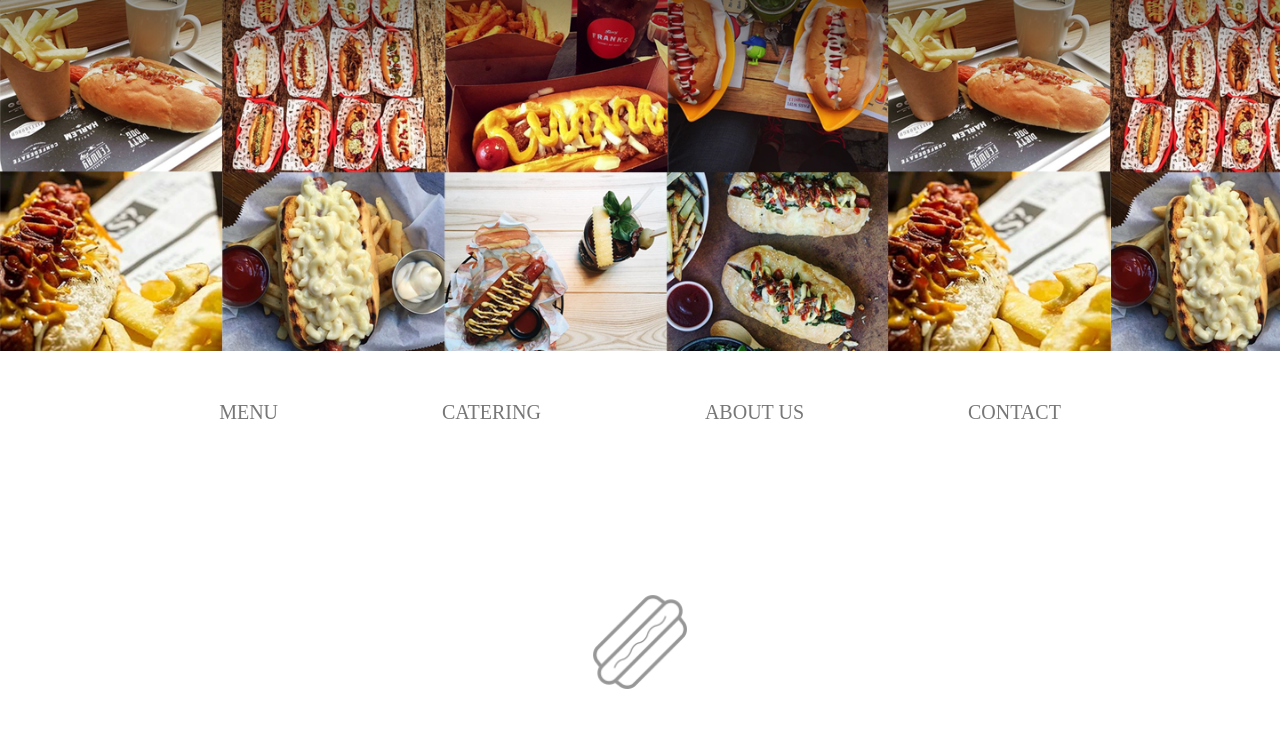
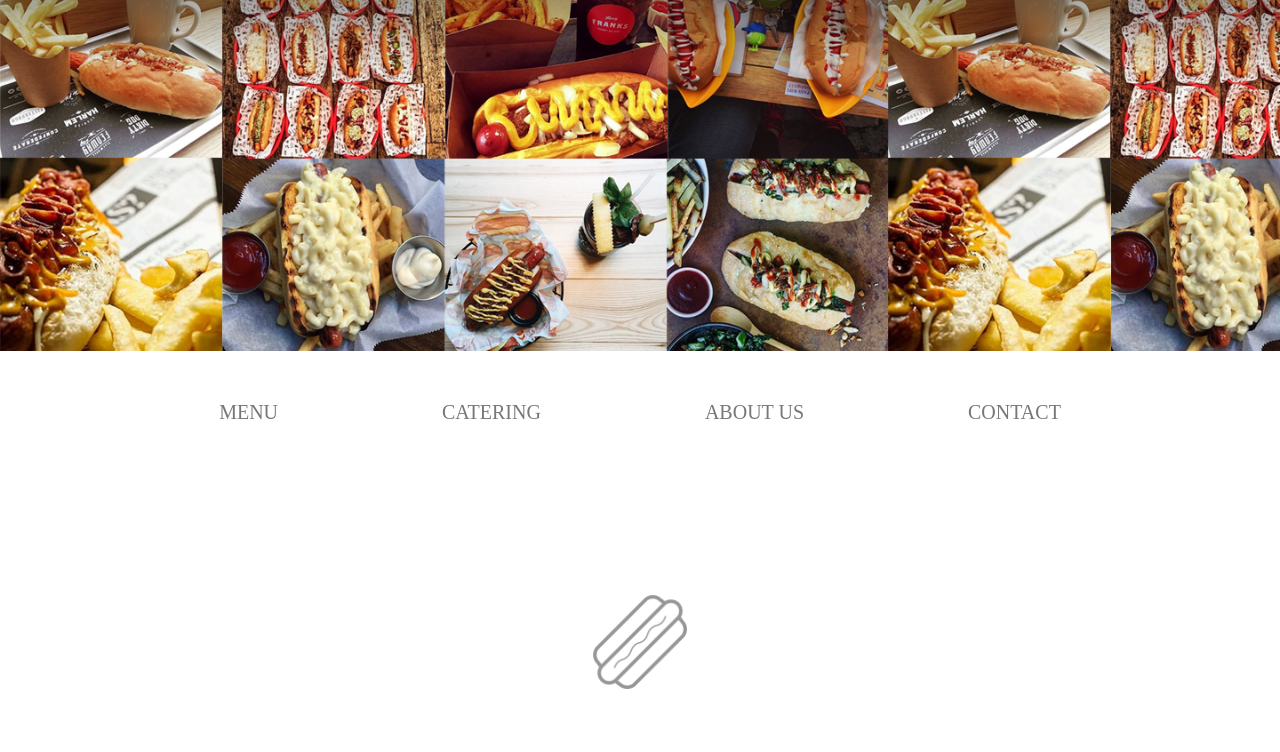
Before and after one commit to voodoo-front-end/home-page, a plain HTML site: page index.html in a window 1280 px wide. Shown: the part 49-801 px from the top of the page. Drawn offline with nearby package versions, Linux system fonts and the light colour scheme.

Commit message:
styles for background header

```diff
--- a/assets/scss/style.scss
+++ b/assets/scss/style.scss
@@ -1,4 +1,6 @@
 body {
+  width: 100%;
+  // height: 100%;
   margin: 0px;
   padding: 0px;
   position: relative;
@@ -41,15 +43,16 @@ img {
 
 /*Header*/
 .header {
-  height: 500px;
+  height: 70vh;
+  min-height: 200px;
+  position: relative;
   width: 100%;
-  background: url(../images/header_menu.png) no-repeat left top;
+
+  background: url(../images/header_menu.png) center no-repeat;
   -moz-background-size: cover;
   -webkit-background-size: cover;
   -o-background-size: cover;
   background-size: cover;
-
-  margin: 0;
 }
 
 .container {
--- a/index.html
+++ b/index.html
@@ -12,12 +12,14 @@
 
 <body>
   <header class="header">
+    <div class="header_inner">
       <div class="instagram">
         <div class="instagram_inner">
           <a class="inst_link" href="#">
             <i class="fab fa-instagram"></i>
             <p class="text_instagram">#hotdogs</p>
           </a>
+        </div>
       </div>
     </div>
     <!--Instagram-->
```
Also changed, not shown: assets/css/style.css. Lines whose indentation alone changed are shown as unchanged.
